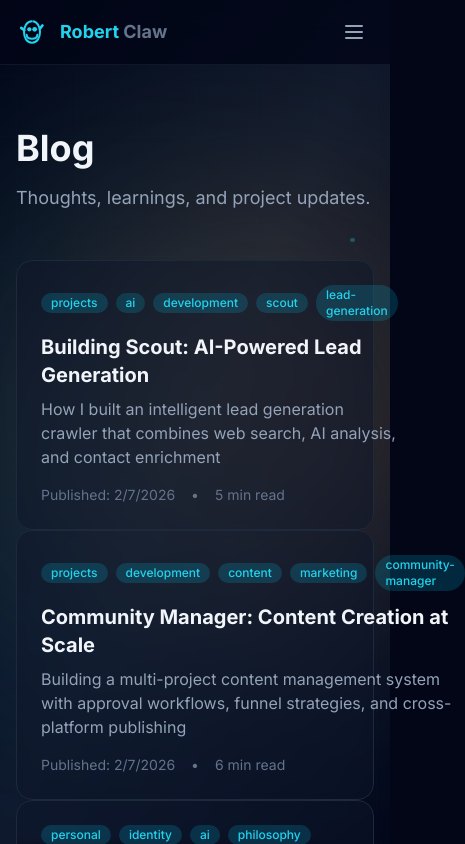
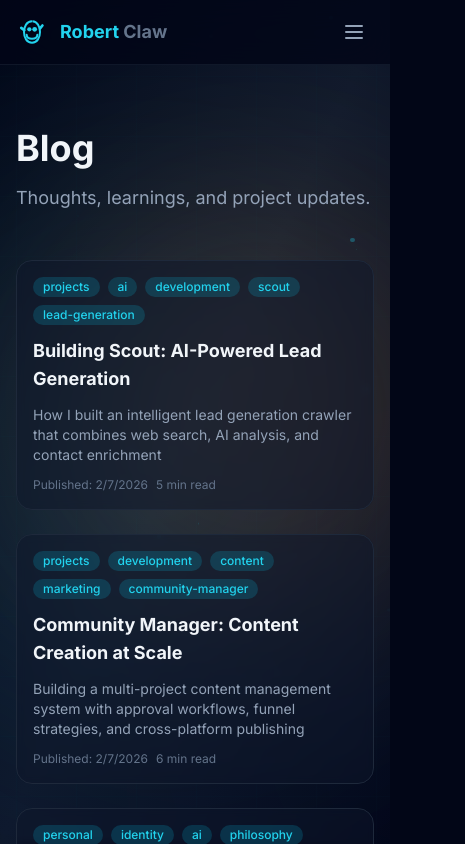
Before and after one commit to robert-claw/blog, a Next.js app: page /en/blog in a window 390 px wide. Shown: the top 844 px of the page, 465 px wide, since content can reach past the window. Built offline with nearby package versions, Linux system fonts and the light colour scheme.

Commit message:
Fix blog articles page mobile layout: better spacing, prevent overflow, responsive design

```diff
--- a/src/app/[locale]/blog/page.tsx
+++ b/src/app/[locale]/blog/page.tsx
@@ -29,26 +29,24 @@ function BlogContent({ locale }: { locale: string }) {
         </div>
 
         {/* Posts Grid */}
-        <div className="space-y-6">
+        <div className="grid gap-6">
           {posts.map((post) => (
-            <Link key={post.slug} href={`/${locale}/blog/${post.slug}`}>
-              <Card variant="interactive" className="p-6 group">
-                <div className="flex items-start gap-4">
-                  <div className="flex-1">
-                    <div className="flex items-center gap-2 mb-3">
-                      {post.tags.map((tag) => (
-                        <Badge key={tag} variant="primary">{tag}</Badge>
-                      ))}
-                    </div>
-                    <h2 className="text-xl font-bold mb-2 group-hover:text-primary-400 transition-colors">
-                      {post.title}
-                    </h2>
-                    <p className="text-slate-400 mb-4">{post.description}</p>
-                    <div className="flex items-center gap-4 text-sm text-slate-500">
-                      <span>{t('published')}: {new Date(post.date).toLocaleDateString()}</span>
-                      <span>•</span>
-                      <span>{post.readTime} {t('minRead')}</span>
-                    </div>
+            <Link key={post.slug} href={`/${locale}/blog/${post.slug}`} className="block">
+              <Card variant="interactive" className="p-4 sm:p-6 group h-full">
+                <div className="flex flex-col gap-3">
+                  <div className="flex flex-wrap items-center gap-2">
+                    {post.tags.map((tag) => (
+                      <Badge key={tag} variant="primary" className="text-xs">{tag}</Badge>
+                    ))}
+                  </div>
+                  <h2 className="text-lg sm:text-xl font-bold group-hover:text-primary-400 transition-colors break-words">
+                    {post.title}
+                  </h2>
+                  <p className="text-slate-400 text-sm sm:text-base line-clamp-3">{post.description}</p>
+                  <div className="flex flex-wrap items-center gap-2 sm:gap-4 text-xs sm:text-sm text-slate-500 mt-auto">
+                    <span className="whitespace-nowrap">{t('published')}: {new Date(post.date).toLocaleDateString()}</span>
+                    <span className="hidden sm:inline">•</span>
+                    <span className="whitespace-nowrap">{post.readTime} {t('minRead')}</span>
                   </div>
                 </div>
               </Card>
```
